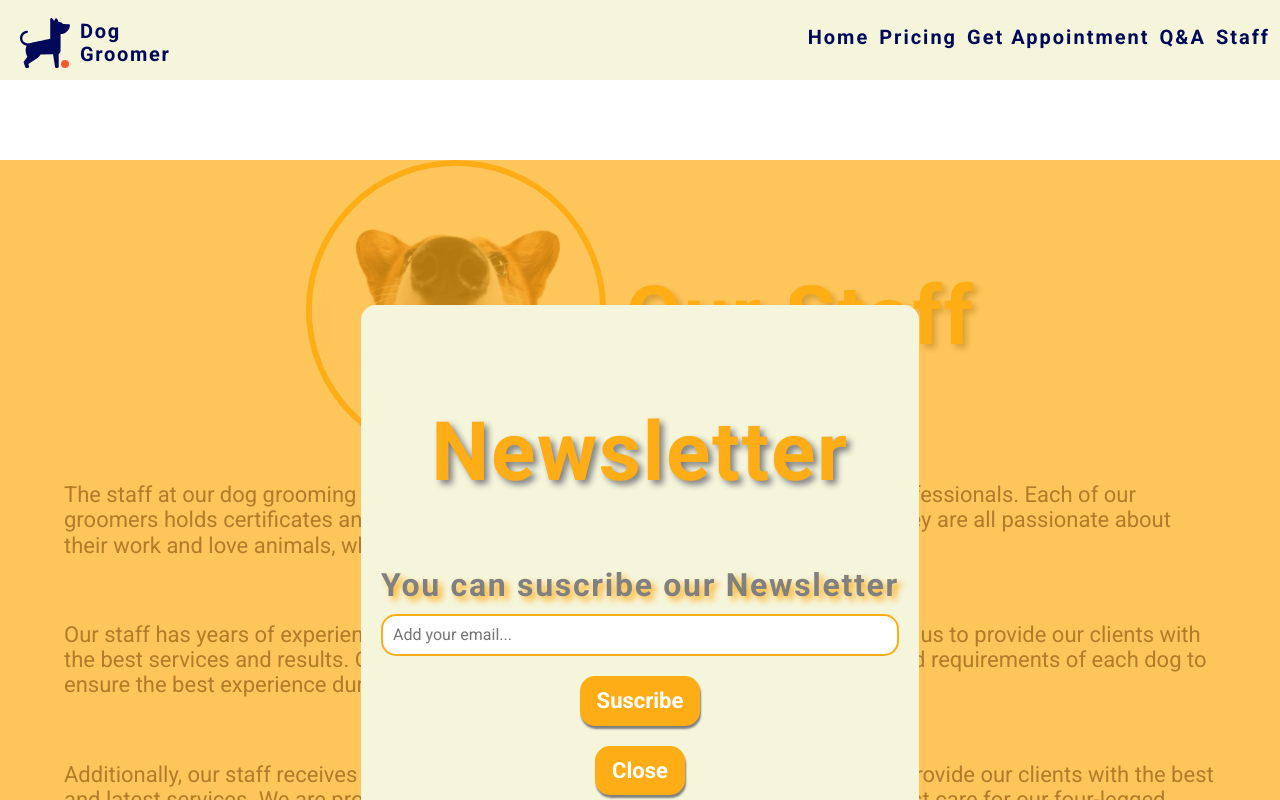
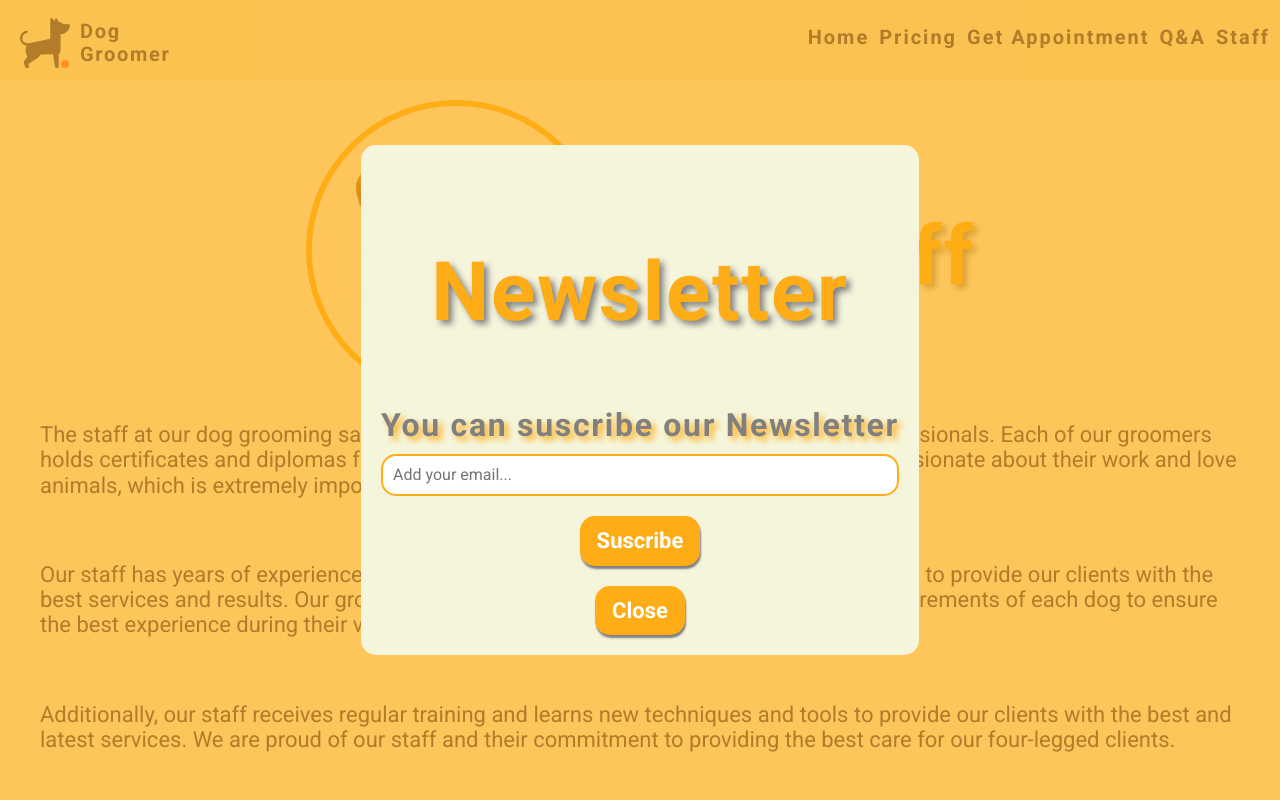
Before and after one commit to maxnatalia/dog-groomer, a React (Create React App) app: page /#/staff in a window 1280 px wide. Shown: the top 800 px of the page. Built offline with nearby package versions, Linux system fonts and the light colour scheme.

Commit message:
deleted IconQuote in Staff

```diff
--- a/src/features/Staff/index.js
+++ b/src/features/Staff/index.js
@@ -1,7 +1,7 @@
 import { useState, useEffect } from 'react';
 import { FiChevronRight, FiChevronLeft } from 'react-icons/fi';
 import data from './data';
-import { Section, ImageDog, Wrapper, SectionCenter, Button, Image, IconQuote, Article } from './styled';
+import { Section, ImageDog, Wrapper, SectionCenter, Button, Image, Article } from './styled';
 import { Header } from "../../common/Header/styled";
 import { Paragraph } from "../../common/Paragraph/styled";
 import dog from "./dog3.jpg";
@@ -72,7 +72,6 @@ const Staff = () => {
                             <h3>{name}</h3>
                             <h3>{title}</h3>
                             <p>{quote}</p>
-                            <IconQuote />
                         </Article>
                     )
                 })}
@@ -80,7 +79,6 @@ const Staff = () => {
                 <Button right onClick={nextSlide}><FiChevronRight /></Button>
             </SectionCenter>
         </Section>
-
     )
 };
 
--- a/src/features/Staff/styled.js
+++ b/src/features/Staff/styled.js
@@ -1,10 +1,8 @@
 import styled, { css } from "styled-components";
-import { FaQuoteRight } from 'react-icons/fa';
 
 export const Section = styled.section`
-    width: 90vw;
-    margin: 10rem auto 5rem auto;
-    max-width: 1170px;
+    margin: 0 auto;
+    padding: 40px;
 `;
 
 export const Wrapper = styled.div`
@@ -20,6 +18,7 @@ export const Wrapper = styled.div`
     ${({ header }) => header && css`
         flex-direction: row-reverse;
         justify-content: center;
+        margin-top: 60px;
 
         @media (max-width: 767px) {
             flex-direction: column;
@@ -86,13 +85,6 @@ export const Image = styled.img`
     box-shadow: 0 5px 15px rgba(0, 0, 0, 0.2);
 `;
 
-export const IconQuote = styled(FaQuoteRight)`
-    font-size: 3rem;
-    margin-top: 1rem;
-    color: rgb(254,173,22);
-    z-index: -50;
-`;
-
 export const Article = styled.article`
     text-transform: capitalize;
     position: absolute;
```
